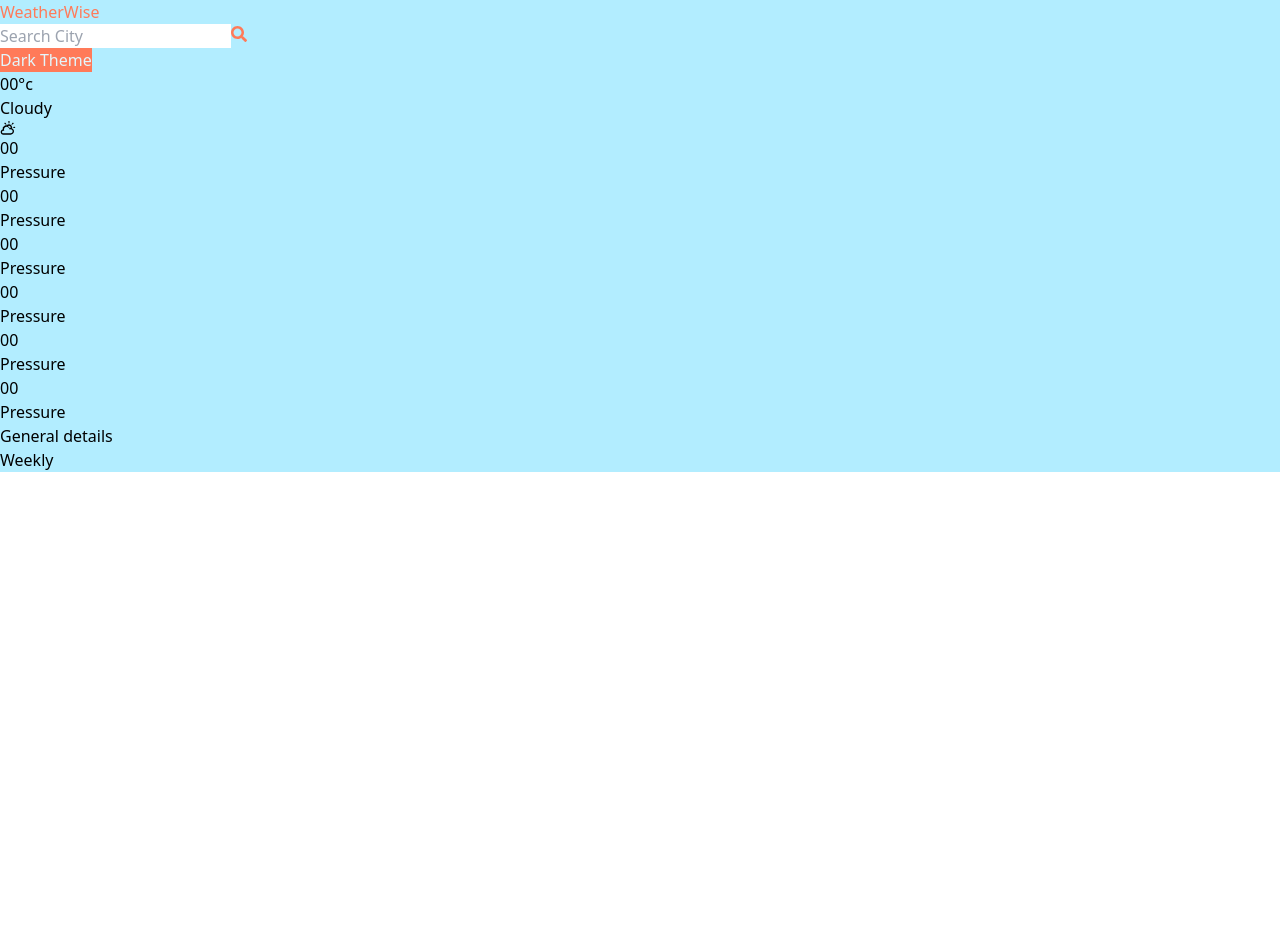
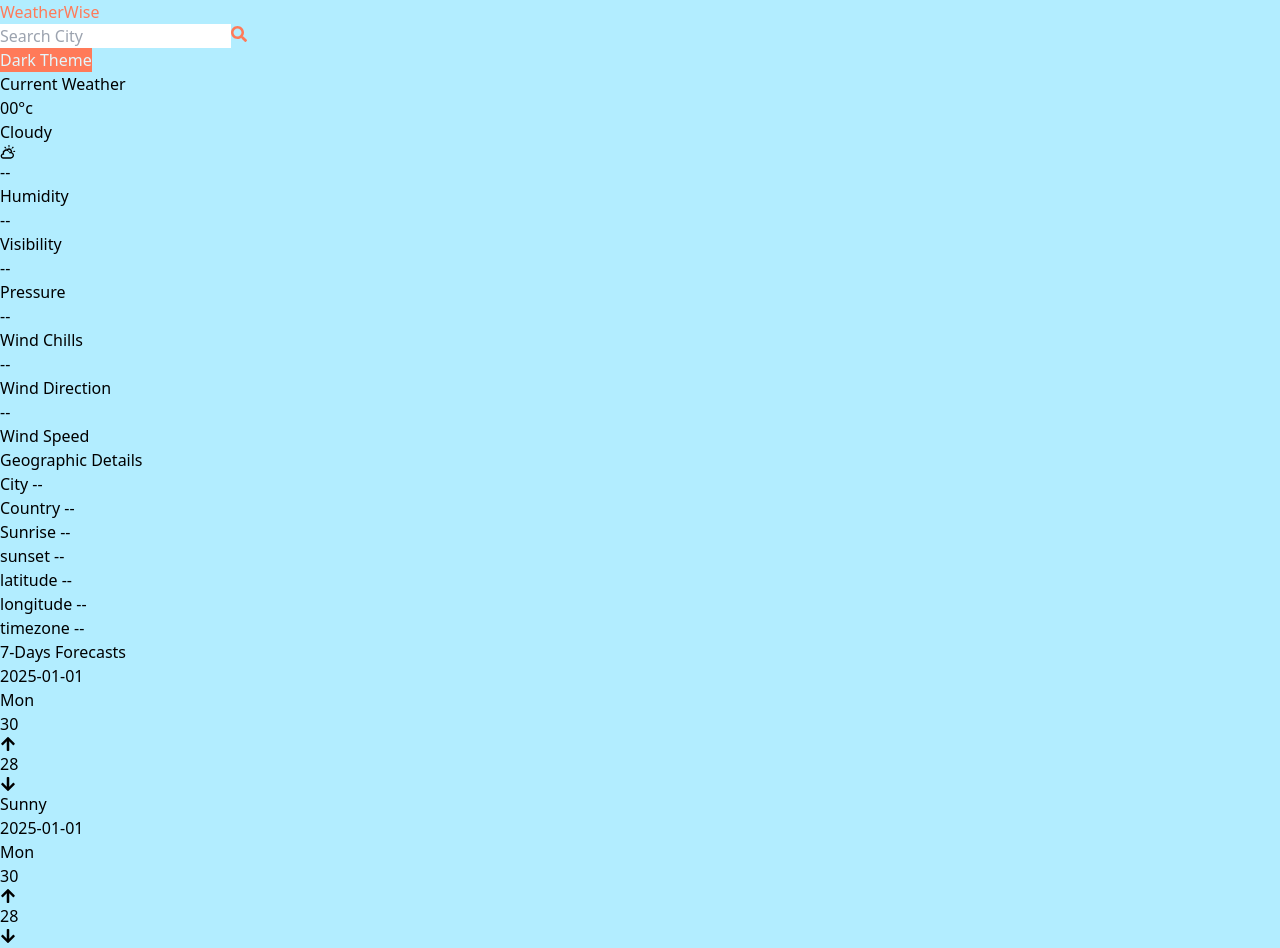
Before and after one commit to muhammadhussain29/WeatherWise, a React (Vite) app: page / in a window 1280 px wide. Shown: the top 948 px of the page. Before the commit the page ends 800 px from the top, so only its background shows below. Built offline with nearby package versions, Linux system fonts and the light colour scheme.

Commit message:
Structure Completed

```diff
--- a/src/components/ForcastBox.jsx
+++ b/src/components/ForcastBox.jsx
@@ -1,8 +1,18 @@
 import React from 'react'
+import { FaArrowUp } from "react-icons/fa";
+import { FaArrowDown } from "react-icons/fa";
 
 const ForcastBox = () => {
   return (
-    <div>ForcastBox</div>
+    <div className='flex flex-col items-center'>
+      <h4 className='text-lg m-0 p-0 leading-tight'>2025-01-01</h4>
+      <h4 className='text-lg m-0 p-0 leading-tight'>Mon</h4>
+      <div className='flex items-end my-2'>
+        <h3 className='text-4xl flex items-center'>30<span className='text-3xl'><FaArrowUp /></span></h3>
+        <h4 className='ml-3 text-2xl flex items-center'>28<span className='text-xl'><FaArrowDown /></span></h4>
+      </div>
+      <h4 className='text-lg'>Sunny</h4>
+    </div>
   )
 }
 
--- a/src/components/LocationDetails.jsx
+++ b/src/components/LocationDetails.jsx
@@ -2,14 +2,20 @@ import React from 'react'
 
 const AirCondition = (props) => {
   return (
-    <div className={`h-full w-1/3 rounded-xl px-10 py-3 ${ props.isDarkMode ? 'dark-bg-contrast' : 'light-bg-contrast'}`}>
-      General details
+    <div className={`h-full w-1/3 rounded-xl px-10 py-3 ${props.isDarkMode ? 'dark-bg-contrast' : 'light-bg-contrast'}`}>
+      <h2 className="text-4xl mb-5">Geographic Details</h2>
+      <h4 className="text-xl">City <span>--</span></h4>
+      <h4 className="text-xl">Country <span>--</span></h4>
+      <h4 className="text-xl">Sunrise <span>--</span></h4>
+      <h4 className="text-xl">sunset <span>--</span></h4>
+      <h4 className="text-xl">latitude <span>--</span></h4>
+      <h4 className="text-xl">longitude <span>--</span></h4>
+      <h4 className="text-xl">timezone <span>--</span></h4>
       {/* City/Country */}
-
-          {/* sunrise / sunset */}
-          {/* Timezone */}
-          {/* lat / lon */}
-      </div>
+      {/* sunrise / sunset */}
+      {/* Timezone */}
+      {/* lat / lon */}
+    </div>
   )
 }
 
--- a/src/components/Main.jsx
+++ b/src/components/Main.jsx
@@ -5,6 +5,8 @@ import { TiWeatherPartlySunny } from "react-icons/ti";
 const Main = (props) => {
   return (
     <div className={`h-full w-2/3 mr-5 rounded-xl px-10 py-5 flex flex-col justify-between ${props.isDarkMode ? 'dark-bg-contrast' : 'light-bg-contrast'}`}>
+      <div>
+        <h2 className="text-4xl">Current Weather</h2>
         <div className="upper flex justify-between items-center">
           <div className="left">
             <div className="temp ">
@@ -19,15 +21,16 @@ const Main = (props) => {
             <TiWeatherPartlySunny className='text-9xl' />
           </div>
         </div>
+      </div>
       <div className="lower flex justify-between items-center">
         {/* // humidity pressure visibility */}
-        <WeatherBox />
-        <WeatherBox />
-        <WeatherBox />
+        <WeatherBox type={"Humidity"} value={"--"} />
+        <WeatherBox type={"Visibility"} value={"--"} />
+        <WeatherBox type={"Pressure"} value={"--"} />
         {/* // wind: chill speed direction */}
-        <WeatherBox />
-        <WeatherBox />
-        <WeatherBox />
+        <WeatherBox type={"Wind Chills"} value={"--"} />
+        <WeatherBox type={"Wind Direction"} value={"--"} />
+        <WeatherBox type={"Wind Speed"} value={"--"} />
       </div>
 
     </div>
--- a/src/components/WeatherBox.jsx
+++ b/src/components/WeatherBox.jsx
@@ -1,10 +1,10 @@
 import React from 'react'
 
-const WeatherBox = () => {
+const WeatherBox = (props) => {
   return (
     <div className="flex flex-col items-center justify-between">
-          <div className="text-2xl">00</div>
-          <div className="text-xl">Pressure</div>
+          <div className="text-2xl">{props.value}</div>
+          <div className="text-xl">{props.type}</div>
         </div>
   )
 }
--- a/src/components/Weekly.jsx
+++ b/src/components/Weekly.jsx
@@ -1,8 +1,20 @@
 import React from 'react'
+import ForcastBox from './ForcastBox'
 
 const Weekly = (props) => {
   return (
-    <div className={`w-full h-2/5 rounded-xl px-10 py-3 ${ props.isDarkMode ? 'dark-bg-contrast' : 'light-bg-contrast'}`}>Weekly</div>
+    <div className={`w-full h-2/5 rounded-xl px-10 py-3 ${props.isDarkMode ? 'dark-bg-contrast' : 'light-bg-contrast'}`}>
+      <h2 className="text-4xl mb-5">7-Days Forecasts</h2>
+      <div className="flex justify-between">
+        <ForcastBox />
+        <ForcastBox />
+        <ForcastBox />
+        <ForcastBox />
+        <ForcastBox />
+        <ForcastBox />
+        <ForcastBox />
+      </div>
+    </div>
   )
 }
 
```
Lines whose indentation alone changed are shown as unchanged.
